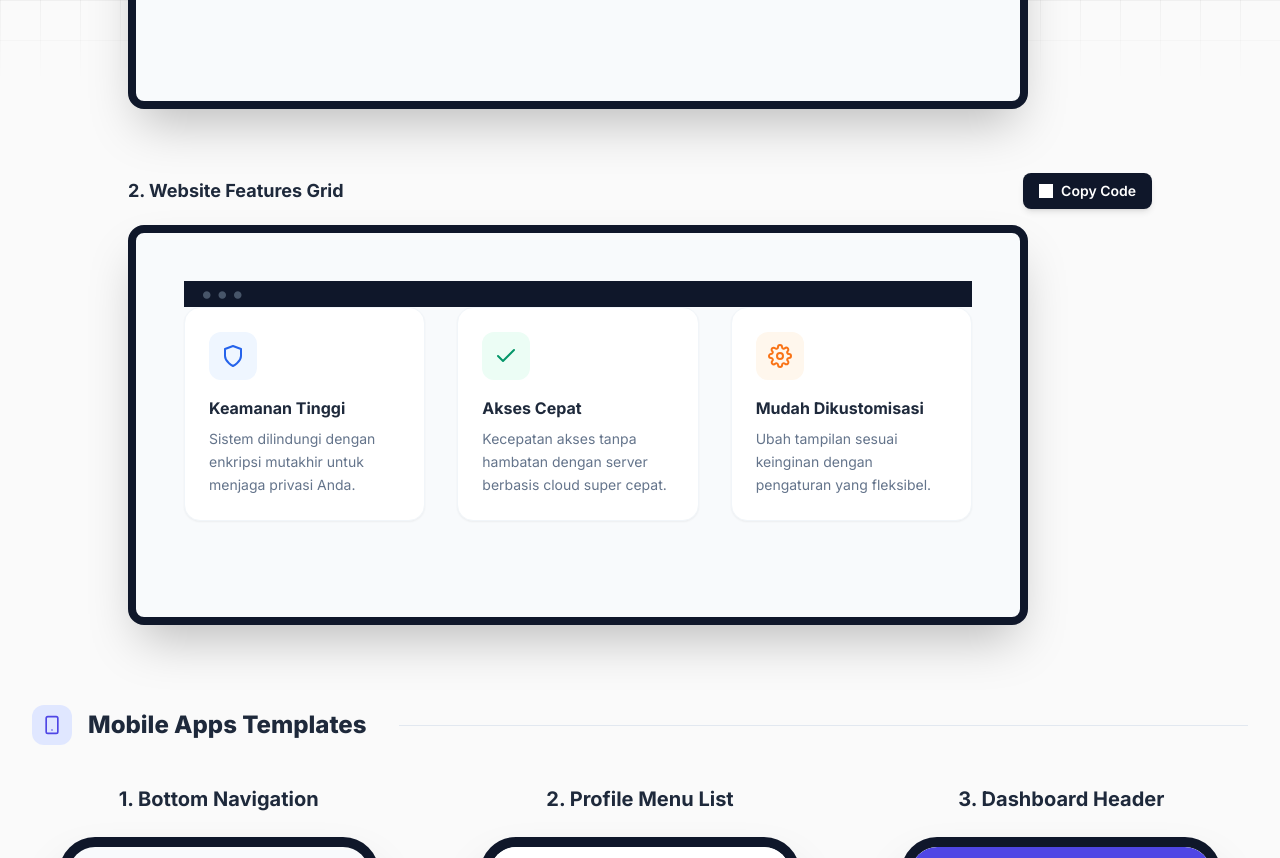
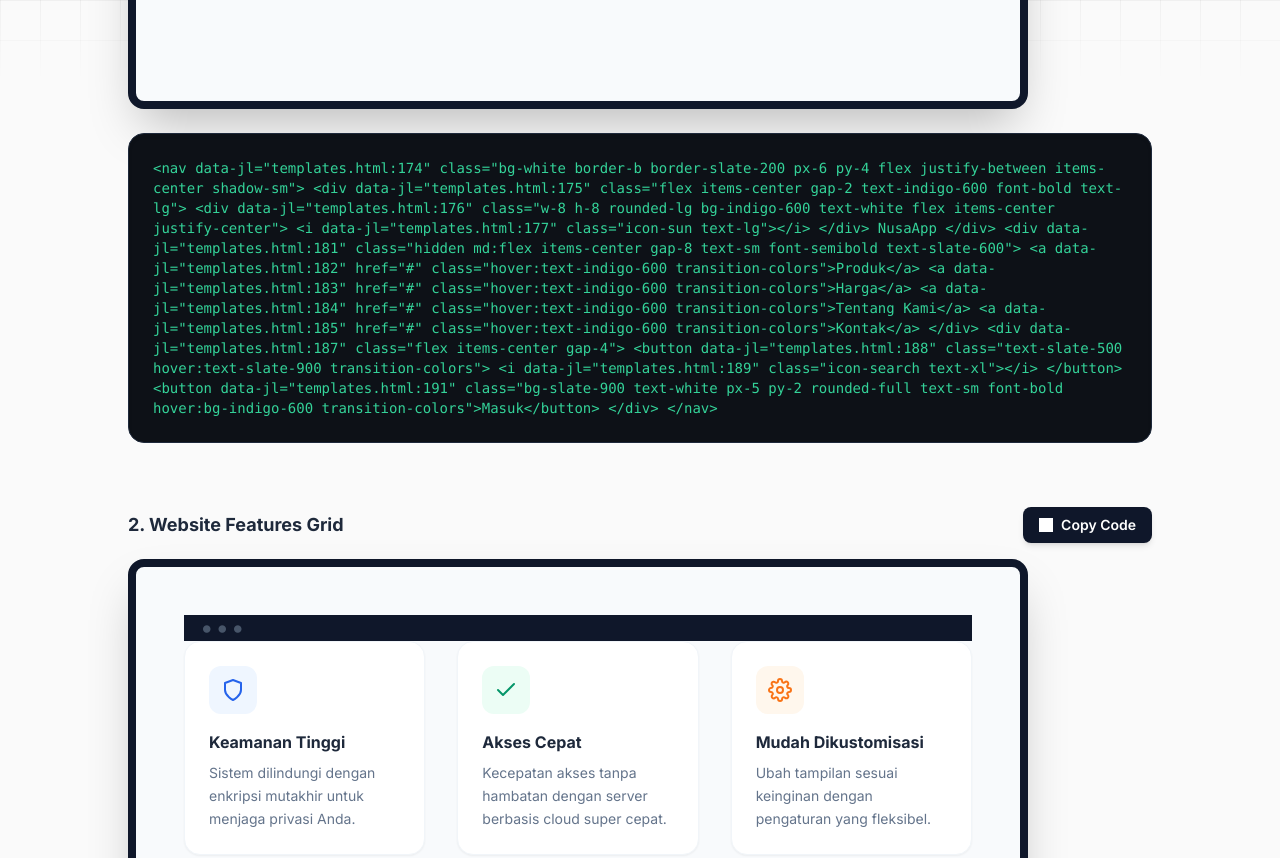
Before and after one commit to amrunamv/nusaicon, a website: page templates.html in a window 1280 px wide. Shown: the part 720-1578 px from the top of the page. Drawn offline with nearby package versions, Linux system fonts and the light colour scheme.

Commit message:
feat: make template source code visible with beautiful code blocks

```diff
--- a/templates.html
+++ b/templates.html
@@ -517,11 +517,22 @@
     </div>
 
     <script>
+        document.addEventListener('DOMContentLoaded', () => {
+            const templates = document.querySelectorAll('div[id^="template-"]');
+            templates.forEach(t => {
+                const htmlContent = t.innerHTML.trim();
+                const escaped = htmlContent.replace(/</g, '&lt;').replace(/>/g, '&gt;');
+
+                t.className = "bg-[#0D1117] text-emerald-400 text-xs sm:text-sm p-4 sm:p-6 rounded-2xl overflow-x-auto border border-slate-800 shadow-inner w-full font-mono mt-6 text-left leading-relaxed relative group";
+                t.innerHTML = `<code>${escaped}</code>`;
+            });
+        });
+
         const toast = document.getElementById('toast');
         let toastTimeout;
 
         function copyTemplate(id, btn) {
-            const content = document.getElementById(id).innerText.trim();
+            const content = document.getElementById(id).textContent.trim();
 
             // Simpan state tombol asli
             const originalHtml = btn.innerHTML;
```
